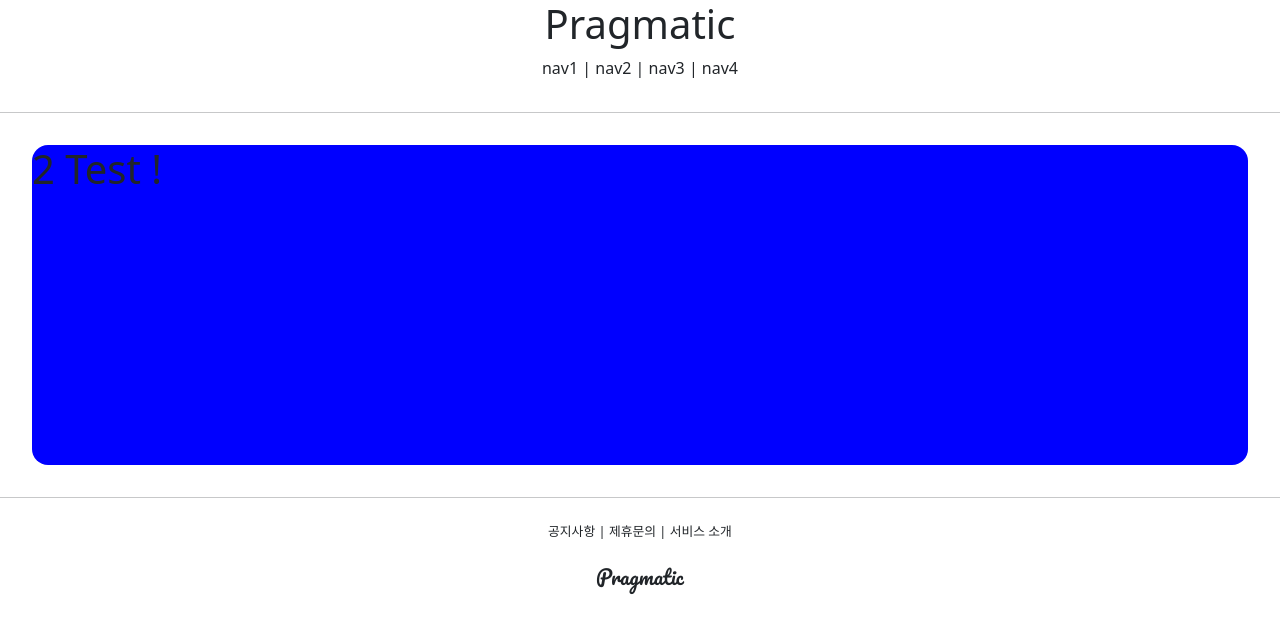
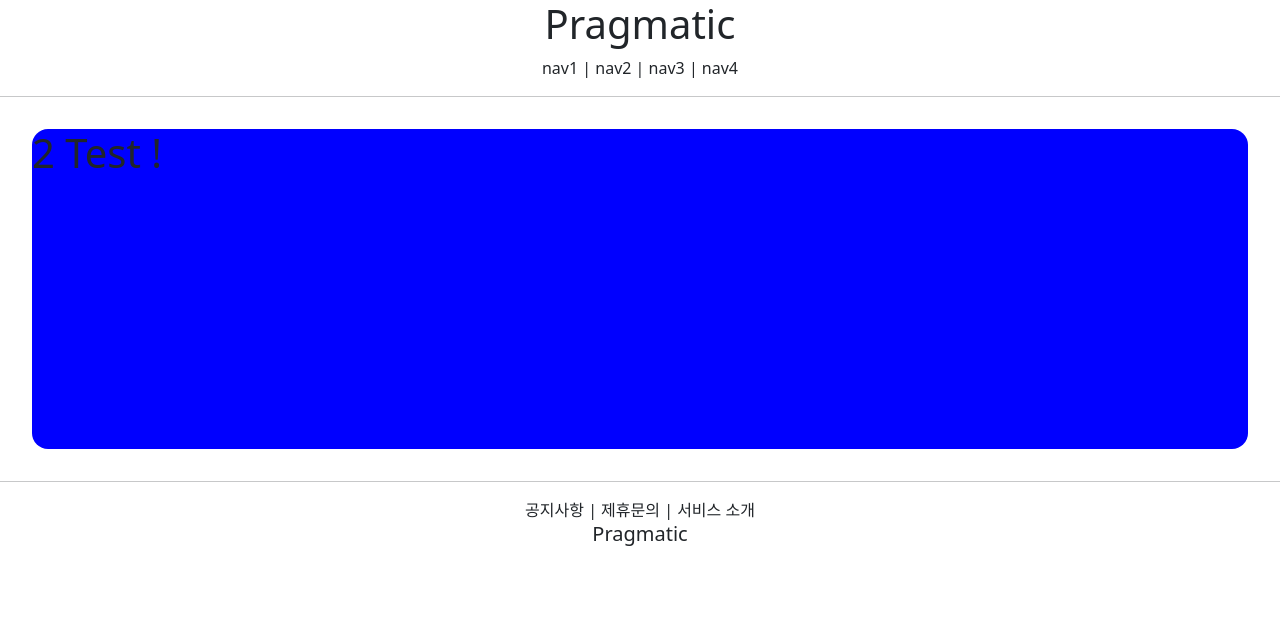
Before and after one commit to codemkim/git_5ban, a Django app: page /account/hello_world/ in a window 1280 px wide. Shown: the top 633 px of the page. Run offline with Django 3.2, Linux system fonts and the light colour scheme; parts of the project's set-up code (start-up, migrations or seed data) failed here and were passed over.

Commit message:
Qddddd 3

```diff
--- a/templates/footer.html
+++ b/templates/footer.html
@@ -1,10 +1,10 @@
 <div style="text-align: center">
-    <div style="margin: 1.5rem; font-size:0.8rem; ">
+    <div class="pragmatic_footer_button">
         <span>공지사항</span> |
         <span>제휴문의</span> |
         <span>서비스 소개</span>
     </div>
-    <div STYLE="font-family: 'Pacifico', cursive;">
+    <div class="pragmatic_footer_logo">
         <h5>Pragmatic</h5>
     </div>
 </div>
--- a/templates/header.html
+++ b/templates/header.html
@@ -2,7 +2,7 @@
     <div class="pragmatic_header_logo">
         <h1>Pragmatic</h1>
     </div>
-    <div STYLE="margin-bottom: 2rem;">
+    <div class="pragmatic_header_button">
         <span>nav1</span> |
         <span>nav2</span> |
         <span>nav3</span> |
```
